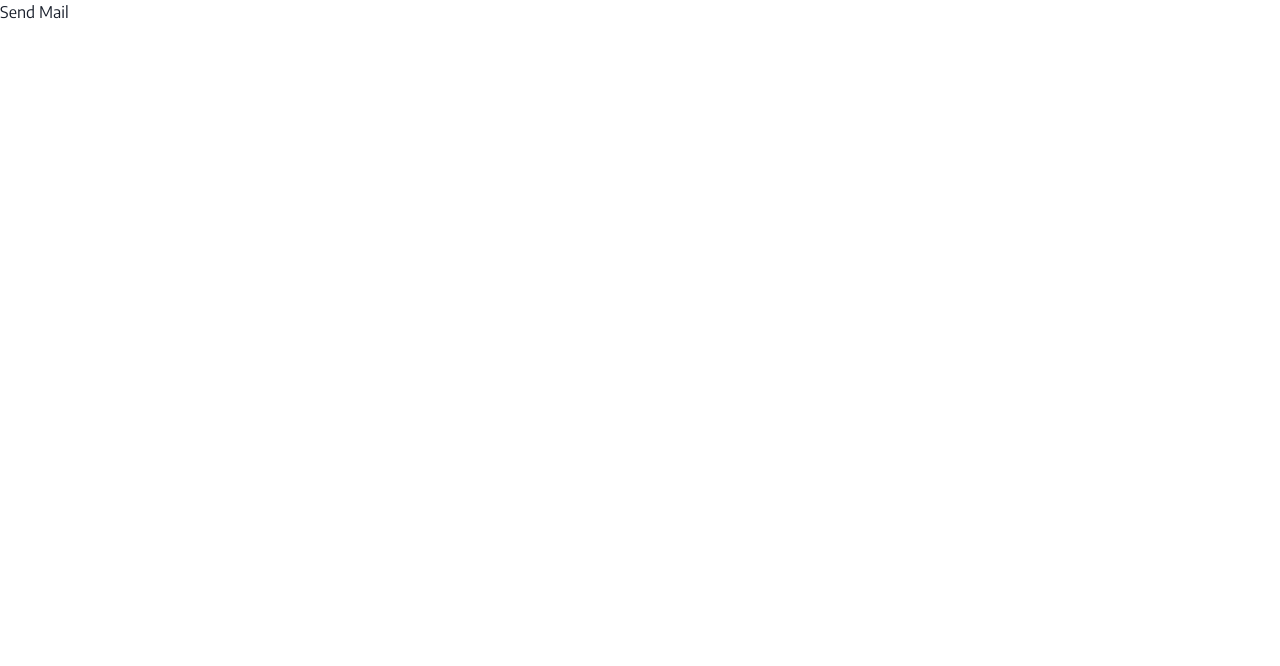
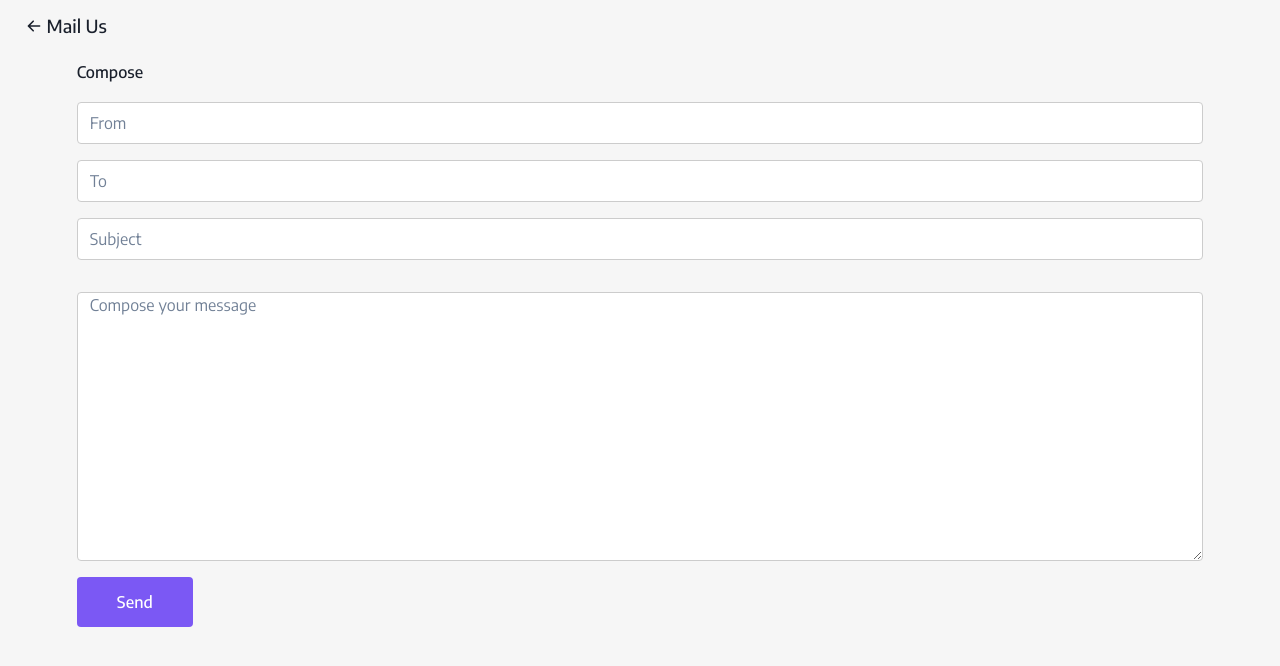
Before and after one commit to KlosaNow/klosanow-frontend, a React (Vite) app: page /help/mail in a window 1280 px wide. Shown: the top 666 px of the page. Built offline with nearby package versions, Linux system fonts and the light colour scheme.

Commit message:
Add mail us component

```diff
--- a/src/components/Help.tsx
+++ b/src/components/Help.tsx
@@ -2,6 +2,7 @@ import Heading from "./Heading";
 import "../styles/help.scss";
 import { MdEmail, MdKeyboardArrowRight } from "react-icons/md";
 import { FaRobot } from "react-icons/fa";
+import { Link } from "react-router-dom";
 
 const Help = () => {
   return (
@@ -11,7 +12,7 @@ const Help = () => {
         <h2 className="heading2 page-heading">How can we help you?</h2>
 
         <div className="help-content">
-          <div className="help-items">
+          <Link to="/help/mail" className="help-items">
             <div className="help-text">
               <div className="icons">
                 <MdEmail />
@@ -25,9 +26,9 @@ const Help = () => {
             <div className="icons">
               <MdKeyboardArrowRight />
             </div>
-          </div>
+          </Link>
 
-          <div className="help-items">
+          <Link to="/help/chat" className="help-items">
             <div className="help-text">
               <div className="icons">
                 <FaRobot />
@@ -41,7 +42,7 @@ const Help = () => {
             <div className="icons">
               <MdKeyboardArrowRight />
             </div>
-          </div>
+          </Link>
         </div>
       </section>
     </>
--- a/src/components/Mail.tsx
+++ b/src/components/Mail.tsx
@@ -1,7 +1,23 @@
-function MailUs() {
-  return (
-    <>Send Mail</>
-  )
-}
+import Heading from "./Heading";
+
+const MailUs = () => (
+  <section className="mail-container">
+    <Heading pageName="Mail Us" />
+    <div className="mail">
+      <h2 className="heading3 page-heading">Compose</h2>
+
+      <form className="mail-us">
+        <input type="text" placeholder="From" />
+        <input type="text" placeholder="To" />
+        <input type="text" placeholder="Subject" />
+        <textarea name="message" placeholder="Compose your message" id="" cols={30} rows={30}></textarea>
+
+        <div>
+          <button type="submit" className="btn heading3">Send</button>
+        </div>
+      </form>
+    </div>
+  </section>
+);
 
 export default MailUs;
--- a/src/styles/generalStyling.scss
+++ b/src/styles/generalStyling.scss
@@ -29,3 +29,10 @@ body {
   font-size: 24px;
   color: #7B58F4 !important;
 }
+
+.btn {
+  padding: 15px 40px;
+  background: #7B58F4;
+  color: #fff;
+  border-radius: 4px;
+}
--- a/src/styles/help.scss
+++ b/src/styles/help.scss
@@ -26,3 +26,29 @@
     }
   }
 }
+
+.mail-container {
+  background: #f6f6f6;
+  min-height: 100vh;
+
+  .mail {
+    padding: 10px 6%;
+
+    .mail-us {
+      @include flex(column, stretch, flex-start, 16px);
+
+      input,
+      textarea {
+        padding-left: 12px;
+        height: 42px;
+        border: 1px solid #CCCCCC;
+        border-radius: 4px;
+      }
+
+      textarea {
+        height: 269px;
+        margin-top: 16px;
+      }
+    }
+  }
+}
```
